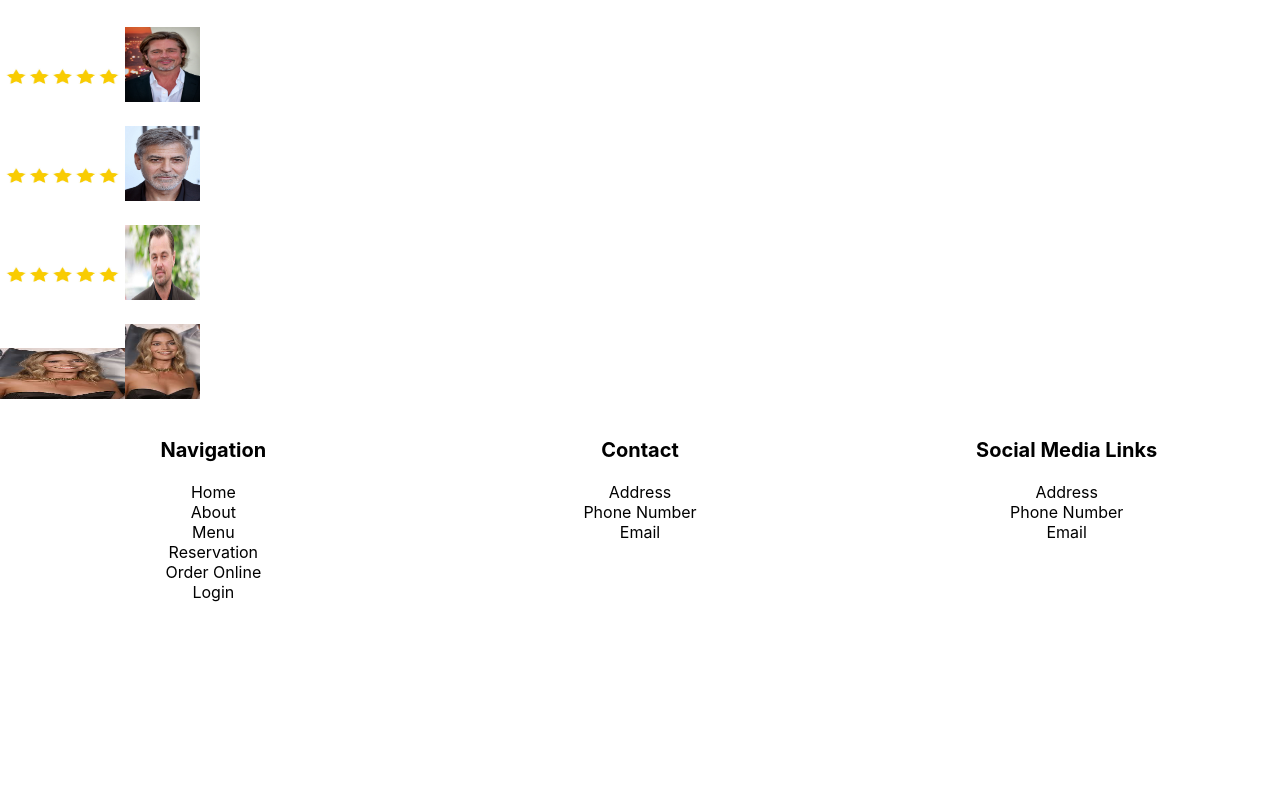
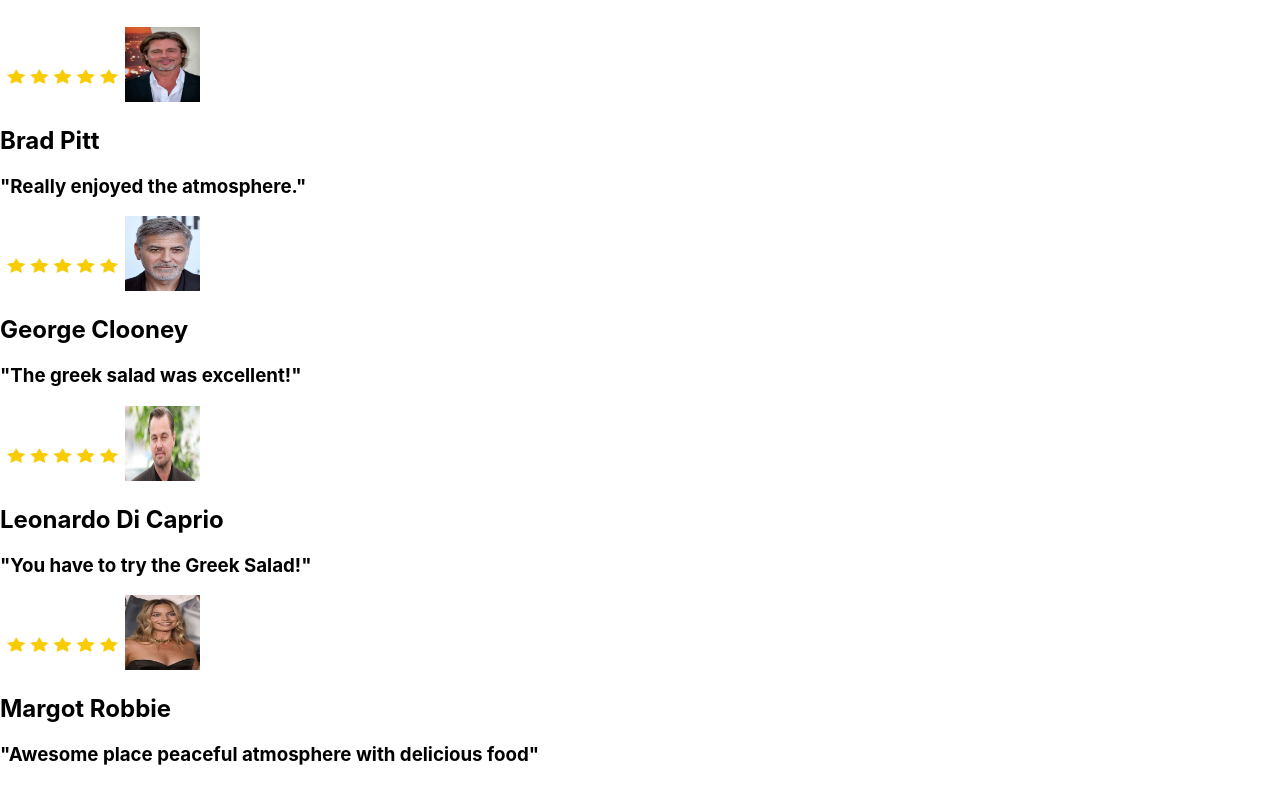
Before and after one commit to Gadnadj/Little-Lemon-Restaurant, a React (Create React App) app: page / in a window 1280 px wide. Shown: the part 3200-4000 px from the top of the page. Built offline with nearby package versions, Linux system fonts and the light colour scheme.

Commit message:
comments

```diff
--- a/src/App.css
+++ b/src/App.css
@@ -333,7 +333,7 @@ li {
     margin-top: 100px;
   }
 }
-
+/* --------------------------------------------------- */
 .card2 .personality {
   height: 75px;
   width: 75px;
--- a/src/Main.js
+++ b/src/Main.js
@@ -72,26 +72,26 @@ function Main() {
           <div className='card2'>
             <img src={stars} alt='stars' className='stars'></img>
             <img src={brad} alt='brad' className='personality'></img>
-            <h2></h2>
-            <h3></h3>
+            <h2>Brad Pitt</h2>
+            <h3>"Really enjoyed the atmosphere."</h3>
           </div>
           <div className='card2'>
             <img src={stars} alt='stars' className='stars'></img>
             <img src={george} alt='george' className='personality'></img>
-            <h2></h2>
-            <h3></h3>
+            <h2>George Clooney</h2>
+            <h3>"The greek salad was excellent!"</h3>
           </div>
           <div className='card2'>
             <img src={stars} alt='stars' className='stars'></img>
             <img src={leonardo} alt='leonardo' className='personality'></img>
-            <h2></h2>
-            <h3></h3>
+            <h2>Leonardo Di Caprio</h2>
+            <h3>"You have to try the Greek Salad!"</h3>
           </div>
           <div className='card2'>
-            <img src={margot} alt='stars' className='stars'></img>
+            <img src={stars} alt='stars' className='stars'></img>
             <img src={margot} alt='brad' className='personality'></img>
-            <h2></h2>
-            <h3></h3>
+            <h2>Margot Robbie</h2>
+            <h3>"Awesome place peaceful atmosphere with delicious food"</h3>
           </div>
         </div>
       </div>
```
